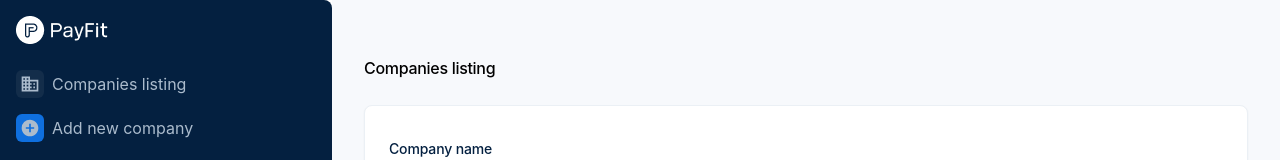
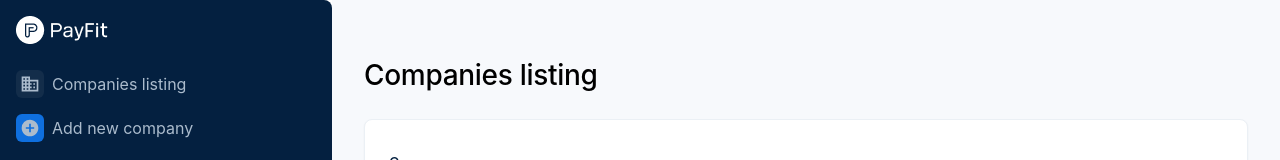
Before and after one commit to androide-osorio/payfit-fe-test, a React (Vite) app in the folder apps/client/: page /companies-listing in a window 1280 px wide. Shown: the top 160 px of the page. Built offline with nearby package versions, Linux system fonts and the light colour scheme; no server answers.

Commit message:
fix text component

```diff
--- a/apps/client/src/app/components/Text.tsx
+++ b/apps/client/src/app/components/Text.tsx
@@ -17,11 +17,13 @@ const variantElementMap = {
 
 const StyledElement = styled.p<TextProps>`
 	display: block;
-	${({ theme, variant = 'body' }) => theme.typography.styles[variant]}
+	${({ theme, variant = 'body' }) => theme.typography.styles[variant!]}
 `;
 
 export const Text = ({ element, variant = "body", children, ...rest }: TextProps) => {
 	const tag = element ?? variantElementMap[variant];
 
-	return <StyledElement as={tag} {...rest}>{children}</StyledElement>;
+	return <StyledElement as={tag} variant={variant} {...rest}>
+		{children}
+	</StyledElement>;
 }
--- a/apps/client/src/app/pages/companies-listing/components/CompanyGrid.tsx
+++ b/apps/client/src/app/pages/companies-listing/components/CompanyGrid.tsx
@@ -3,16 +3,10 @@ import { Card, Badge, Text, Skeleton } from '../../../components';
 import { type CompanyWithSectors } from '../../../types';
 
 const ListContainer = styled.ul`
-  /**
-   * User input values.
-   */
   --grid-layout-gap: 1rem;
-  --grid-column-count: 4; /* This gets overridden by an inline style. */
-  --grid-item--min-width: 12.9rem; /* This gets overridden by an inline style. */
+  --grid-column-count: 4;
+  --grid-item--min-width: 12.9rem;
 
-  /**
-   * Calculated values.
-   */
   --gap-count: calc(var(--grid-column-count) - 1);
   --total-gap-width: calc(var(--gap-count) * var(--grid-layout-gap));
   --grid-item--max-width: calc(
```
